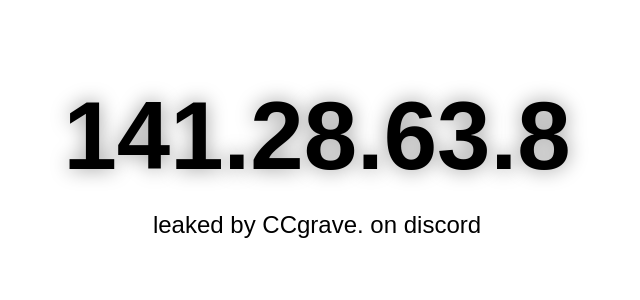
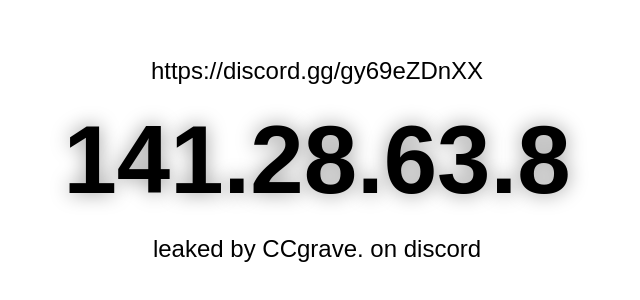
Before and after one commit to AzeemFor/yea, a plain HTML site: page index.html in a window 1280 px wide. Shown: the part 240-540 px from the top of the page, without its empty margins (323-963 px from the left). Drawn offline with Linux system fonts and the light colour scheme.

Commit message:
update index.html

```diff
--- a/index.html
+++ b/index.html
@@ -21,18 +21,19 @@
         font-weight: bold;
         color: black;
         text-shadow: 0 0 20px rgba(0,0,0,0.4);
-        margin: 0;
+        margin: 10px 0;
     }
 
     .small-text {
         font-size: 1.5rem;
         color: black;
         text-align: center;
-        margin-top: 20px;
+        margin: 10px 0;
     }
 </style>
 </head>
 <body>
+    <div class="small-text">https://discord.gg/gy69eZDnXX</div>
     <div class="glow-text">141.28.63.8</div>
     <div class="small-text">leaked by CCgrave. on discord</div>
 </body>
```
